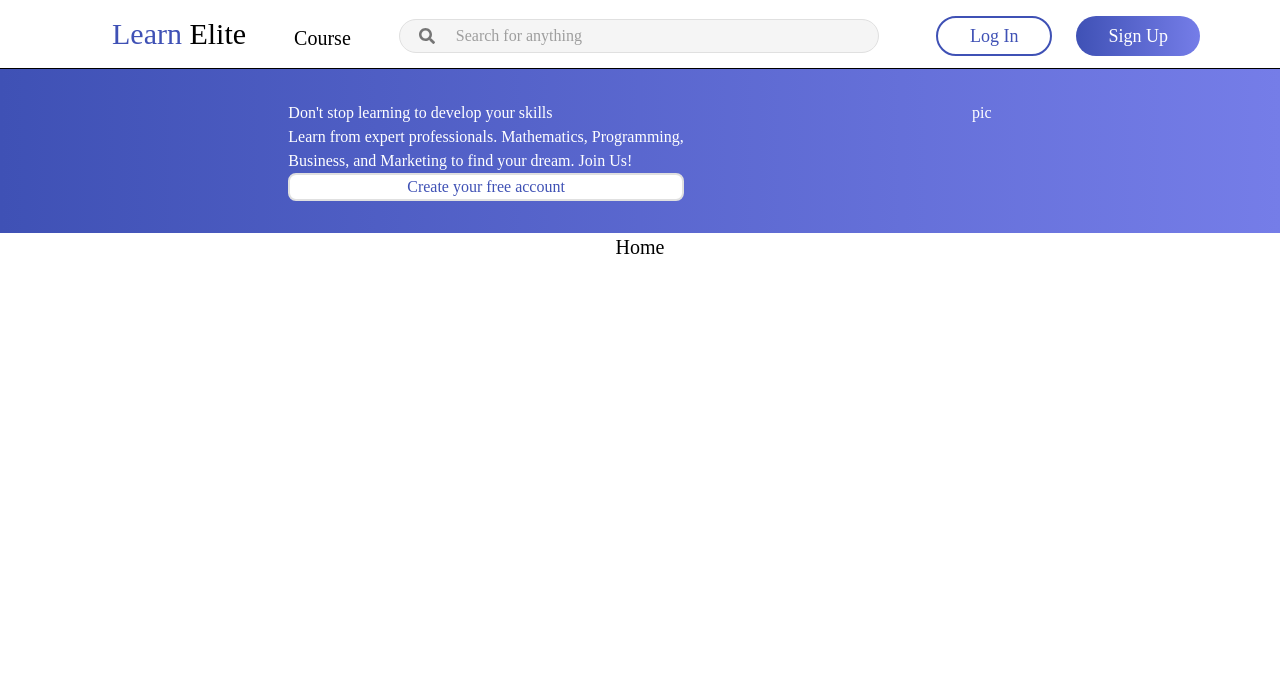
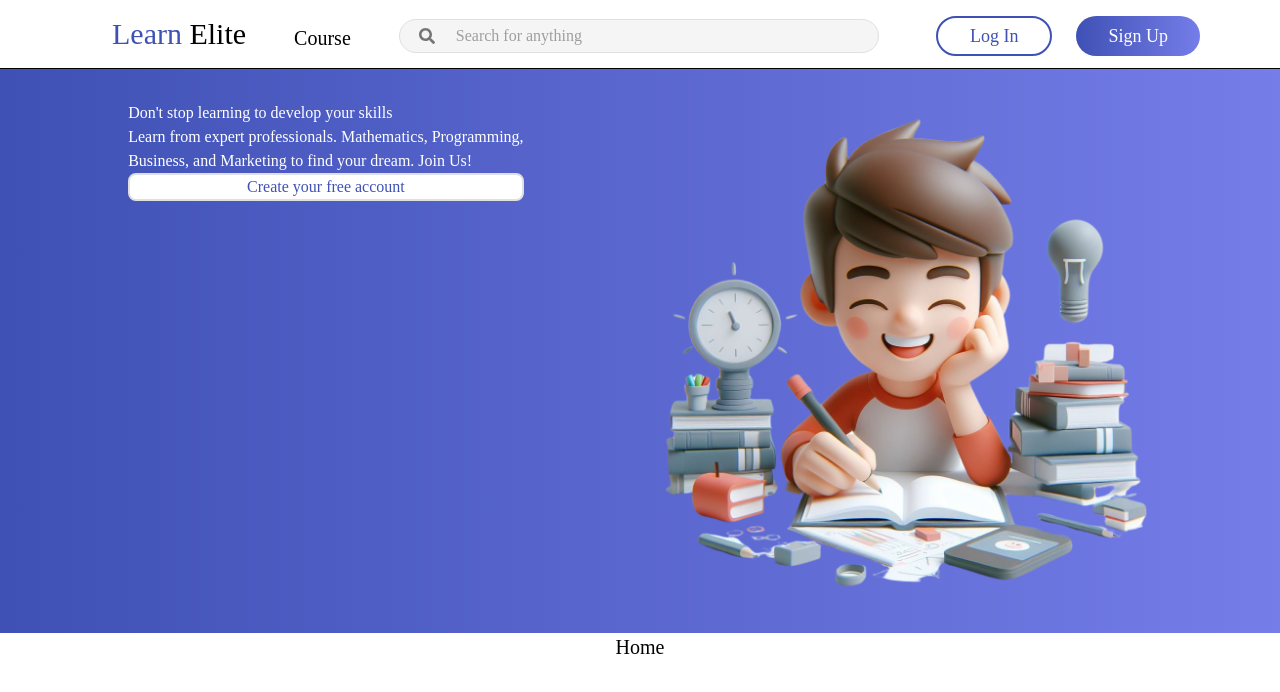
Before and after one commit to Jenesix/skku-webprogramming-Finalproject, a Next.js app: page / in a window 1280 px wide. Shown: the top 692 px of the page. Built offline with nearby package versions, Linux system fonts and the light colour scheme.

Commit message:
images add home page

```diff
--- a/app/page.js
+++ b/app/page.js
@@ -1,9 +1,12 @@
+import Image from "next/image";
+import hero from "../public/images/hero.png";
+
 export default function Home() {
   return (
     <div className="font-main text-center">
       <div className="flex flex-col md:flex-row-reverse justify-evenly bg-gradient-to-r from-main to-sub  text-white w-8 h-auto ">
            <div className="my-8 md:basics-1/2">
-                pic
+                <Image src={hero} width={500} height={500} />
            </div>
            <div className="my-8 md:basics-1/2 flex flex-col text-left justify-items-start">
               <p>
```
Also changed, not shown: public/images/hero.png (added).
